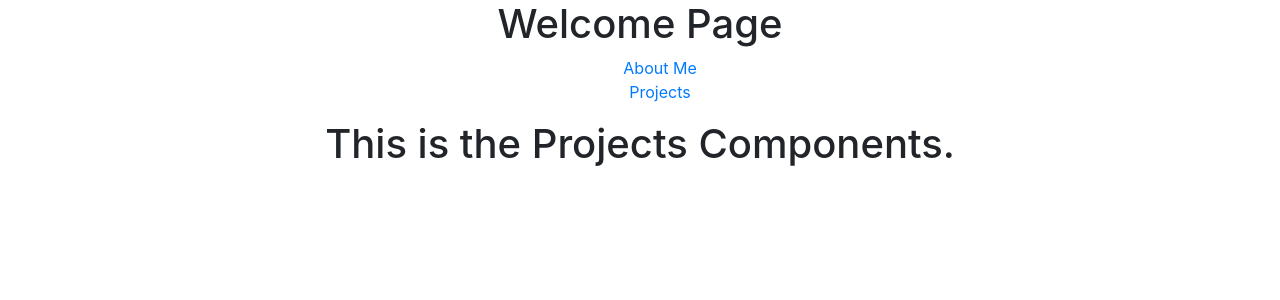
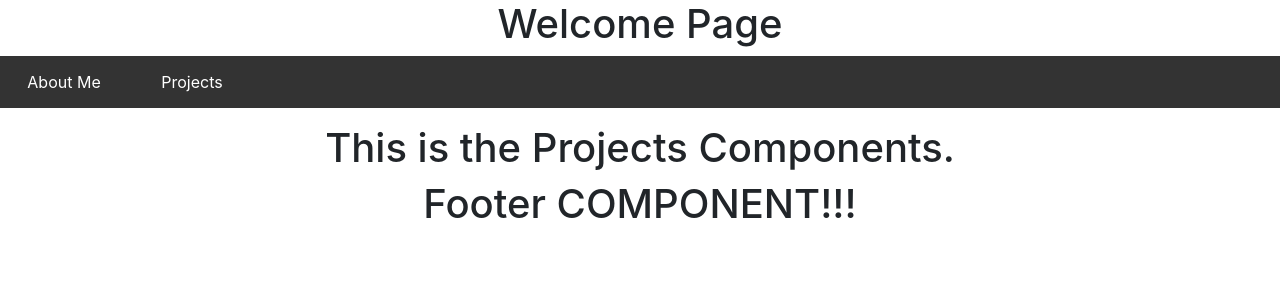
Before and after one commit to auxtin/css-practice, a React (Create React App) app: page /projects in a window 1280 px wide. Shown: the top 300 px of the page. Built offline with nearby package versions, Linux system fonts and the light colour scheme.

Commit message:
draft of header styling started

```diff
--- a/src/App.css
+++ b/src/App.css
@@ -25,53 +25,42 @@
 body{
   font-family: 'Source Code Pro', monospace;
 }
-
+/*Header Styling*/
 ul {
   list-style-type: none;
+  display: grid;
+  grid-template-columns: repeat(10, 1fr);
+  margin: 0;
+  padding: 0;
+  overflow: hidden;
+  background-color: #333;
 }
 
-.navigation {
-  list-style: none;
-  background: $secondary;
-  margin: 0;
-  padding-right: 10px;
+
+
+li {
+  float: left;
 }
 
-.sidenav {
-  list-style: none;
-  background: $golden-light;
-  margin: 0;
-  padding-right: 10px;
-  text-align: left;
-  padding-bottom: 20px;
-  margin-bottom: 20px;
-  border-bottom: 1px dashed $golden;
+li a {
+  display: block;
+  color: white;
+  text-align: center;
+  padding: 14px 16px;
+  text-decoration: none;
 }
 
-.navigation-link {
-  border-bottom: none;
-  border-bottom: 1px solid $secondary;
-  color: white;
-  &:hover {
-    border-bottom: 1px solid white;
-  }
-  &.active {
-    border-bottom: 1px solid white;
-  }
+/* Change the link color to #111 (black) on hover */
+li a:hover {
+  background-color: #111;
 }
 
-.sidenav-link {
-  border-bottom: none;
-  border-bottom: 1px solid $golden-light;
-  color: $primary;
-  &:hover {
-    border-bottom: 1px solid $primary;
-  }
-  &.active {
-    border-bottom: 1px solid $primary;
-  }
+.Footer {
+  position: fixed;
+  left: 0;
+  bottom: 0;
+  width: 100%;
+  background-color: red;
+  color: white;
+  text-align: center;
 }
-
-.navigation-brand {
-  font-weight: bold;
-}
--- a/src/App.js
+++ b/src/App.js
@@ -6,8 +6,8 @@ import {
   Route
 } from 'react-router-dom';
 
-import header from './Components/header';
-import footer from './Components/footer';
+import Header from './Components/header';
+import Footer from './Components/footer';
 
 import about from './Components/about';
 import projects from './Components/projects';
@@ -18,23 +18,12 @@ class App extends Component {
     return (
       <Router>
         <div className="App">
-        <header/>
           <h1>Welcome Page</h1>
-          <ul>
-            <li>
-              <a id='underline' href='/about'>
-                About Me
-            </a>
-            </li>
-            <li>
-              <a id='underline' href='/projects'>
-                Projects
-            </a>
-            </li>
-          </ul>
+          <Header />
+
           <Route path='/about' component={about} />
           <Route path='/projects' component={projects} />
-          <footer/>
+          <Footer />
         </div>
       </Router>
     );
--- a/src/Components/footer.js
+++ b/src/Components/footer.js
@@ -3,11 +3,7 @@ import React, { Component } from 'react'
 class footer extends Component {
   render() {
     return (
-      <div>
-        <div>Home</div>
-        <div>Search</div>
-        <div>Logout</div>
-      </div>
+        <h1>Footer COMPONENT!!!</h1>
     )
   }
 }
--- a/src/Components/header.js
+++ b/src/Components/header.js
@@ -1,16 +1,25 @@
 import React, { Component } from 'react';
 import { nav } from 'react-bootstrap';
 
-class header extends Component {
+class Header extends Component {
     render() {
         return (
-            <div>
-                <div>Home</div>
-                <div>Search</div>
-                <div>Logout</div>
-            </div>
-                );
-            }
-        }
+            <div class='header'>
+            <ul>
+                <li>
+                    <a id='underline' href='/about'>
+                        About Me
+                    </a>
+                </li>
+                <li>
+                    < a id='underline' href='/projects'>
+                        Projects
+                    </a>
+                </li>
+            </ul>
+        </div>
+        );
+    }
+}
 
-export default header;
+export default Header;
```
